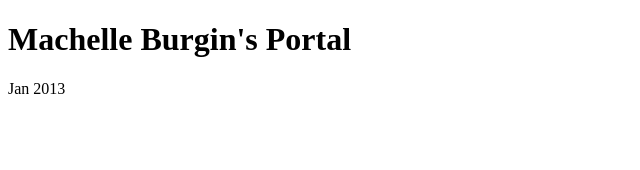
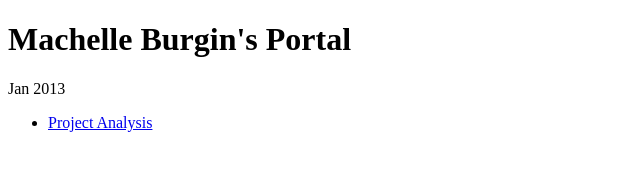
Before and after one commit to machelleb/WSProject2013, a plain HTML site: page index.html in a window 1280 px wide. Shown: the whole page, without its empty margins (0-640 px from the left). Drawn offline with Linux system fonts and the light colour scheme.

Commit message:
add link to project analysis

```diff
--- a/index.html
+++ b/index.html
@@ -9,8 +9,8 @@
 <body>
 	<h1>Machelle Burgin's Portal</h1>
 	<p>Jan 2013</p>
-	<!--<ul>
-		<li>Project Analysis</li>
-	</ul>-->
+	<ul>
+		<li><a href="http://machelleb.github.com/WSProject2013/activities/ProjectAnalysis.html">Project Analysis</a></li>
+	</ul>
 </body>
 </html>
```
